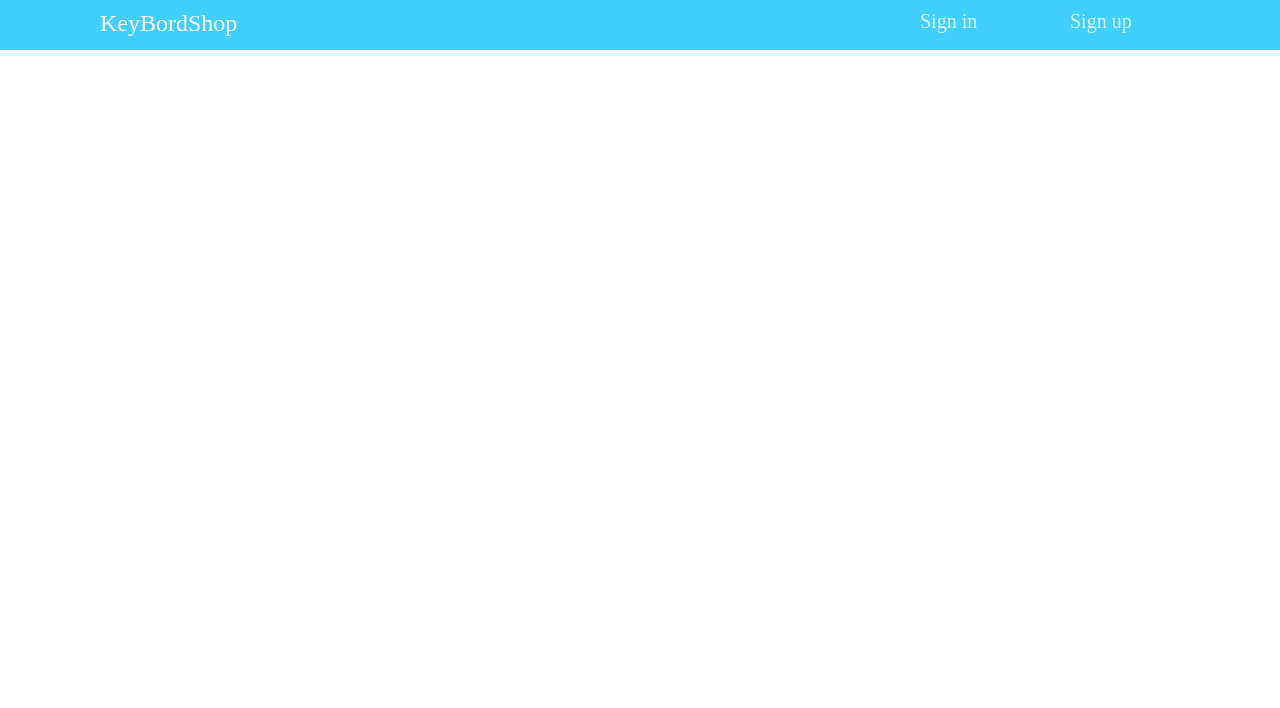
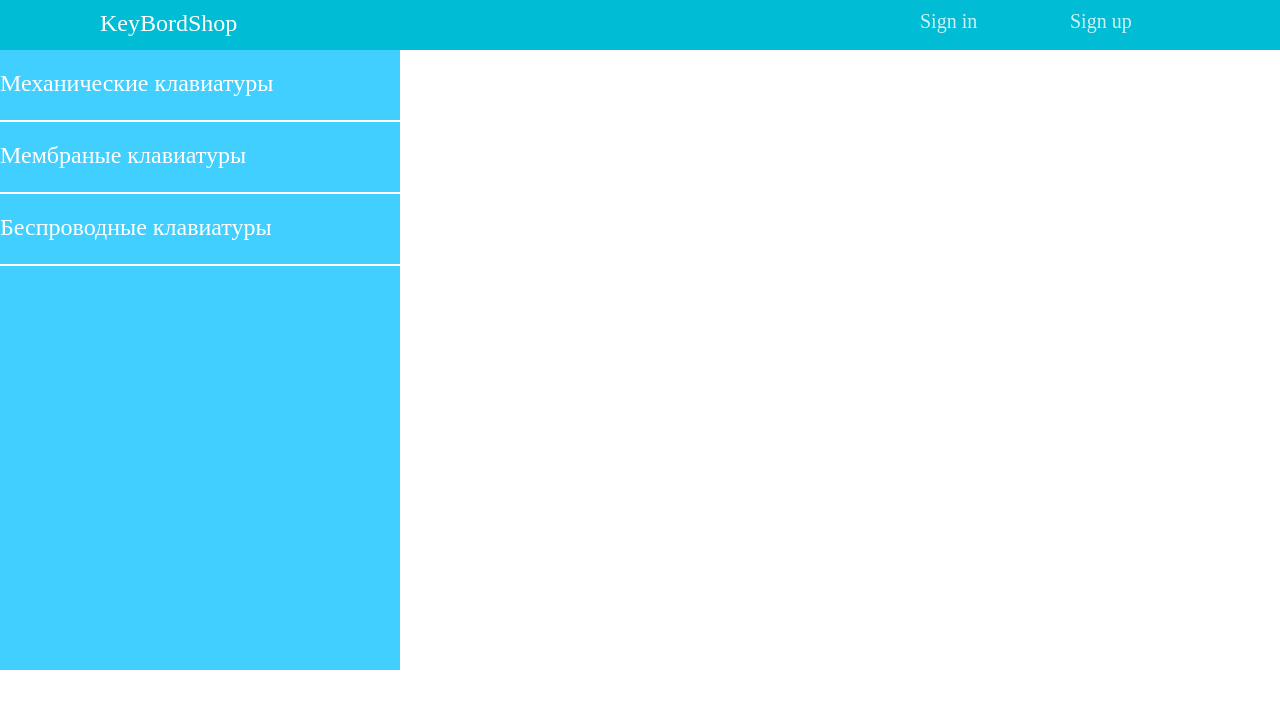
Before and after one commit to AnimeManna/onlineShopReact, a React app: page / in a window 1280 px wide. Shown: the top 708 px of the page. Built offline with nearby package versions, Linux system fonts and the light colour scheme; some icons are missing.

Commit message:
Start create content, add App.jsx in src/components

```diff
--- a/index.js
+++ b/index.js
@@ -1,6 +1,12 @@
 import React from 'react';
 import ReactDOM from 'react-dom';
-import App from './App.jsx';
+import App from './src/components/App.jsx';
+import {
+  BrowserRouter
+} from 'react-router-dom'
 
 
-ReactDOM.render(<App/>, document.getElementById('root'));
+ReactDOM.render(
+  <BrowserRouter>
+    <App/>
+  </BrowserRouter>, document.getElementById('root'));
--- /dev/null
+++ b/src/components/App.jsx
@@ -0,0 +1,18 @@
+import React from 'react';
+import ReactDOM from 'react-dom';
+import Header from './Header.jsx';
+import Content from './Content.jsx'
+
+
+class App extends React.Component {
+  render() {
+    return (
+      <div >
+        <Header/>
+        <Content/>
+      </div>
+    );
+  }
+};
+
+export default App;
--- /dev/null
+++ b/src/components/Content.jsx
@@ -0,0 +1,28 @@
+import React from 'react'
+import ReactDom from 'react-dom'
+import {Router, Route, Switch, IndexRoute, browserHistory} from 'react-router'
+
+class Home extends React.Component{
+  render(){
+    return(
+      <div className="Content">
+        <div className="Menu">
+          <div className="Menu__block">Механические клавиатуры</div>
+          <div className="Menu__block">Мембраные клавиатуры</div>
+          <div className="Menu__block">Беспроводные клавиатуры</div>
+        </div>
+      </div>
+    )
+  }
+};
+
+
+export default class Content extends React.Component {
+  render() {
+    return (
+      <Switch>
+        <Route exact path="/" component={Home}/>
+      </Switch>
+    )
+  }
+}
--- a/src/components/Header.jsx
+++ b/src/components/Header.jsx
@@ -1,18 +1,31 @@
-import React from 'react';
-import ReactDom from 'react-dom';
-import { Router, Route, Switch , IndexRoute, browserHistory } from 'react-router';
+import React from 'react'
+import ReactDom from 'react-dom'
+import {Router, Route, Switch, IndexRoute, browserHistory} from 'react-router'
 
-class Header extends React.Component{
-  render(){
-     return(
-       <div className="headline">
-         <div className="headline__logo"> KeyBordShop </div>
-         <div className="headline__block"><i className="fa fa-sign-in headline__icon" aria-hidden="true"></i>Sign in</div>
-         <div className="headline__block"><i className="fa fa-user-plus headline__icon" aria-hidden="true"></i>Sign up</div>
-       </div>
-    );
+class HeaderComponent extends React.Component {
+  render() {
+    return (
+      <div>
+        <div className="headline">
+          <div className="headline__logo">
+            KeyBordShop
+          </div>
+          <div className="headline__block">
+            <i className="fa fa-sign-in headline__icon" aria-hidden="true"/>Sign in</div>
+          <div className="headline__block">
+            <i className="fa fa-user-plus headline__icon" aria-hidden="true"/>Sign up</div>
+        </div>
+      </div>
+    )
   }
-};
+}
 
-
-export default Header;
+export default class Header extends React.Component {
+  render() {
+    return (
+      <Switch>
+        <Route path="/" component={HeaderComponent}/>
+      </Switch>
+    )
+  }
+}
--- a/src/css/main.css
+++ b/src/css/main.css
@@ -3,7 +3,7 @@ body{
 }
 
 .headline{
-  background-color:rgb(64, 207, 255);
+  background-color:rgb(0, 188, 212);
   color:white;
   width:100%;
   height:40px;
@@ -32,3 +32,22 @@ body{
   color:white;
   cursor:pointer;
 }
+.Menu{
+  width:400px;
+  height:600px;
+  background-color:rgb(64, 207, 255);
+  color:white;
+  padding-top:20px;
+}
+.Menu__block{
+  width:400px;
+  height:50px;
+  font-size:24px;
+  margin-bottom:20px;
+  border-bottom:2px solid white;
+  transition:border .2 ease-in-out;
+}
+
+.Menu__block:hover{
+  border-bottom:5px solid white;
+}
```
